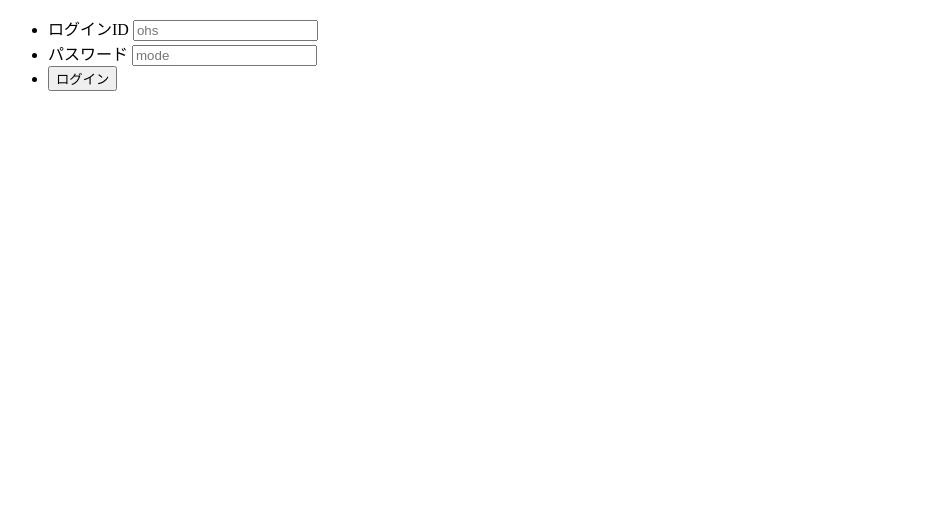
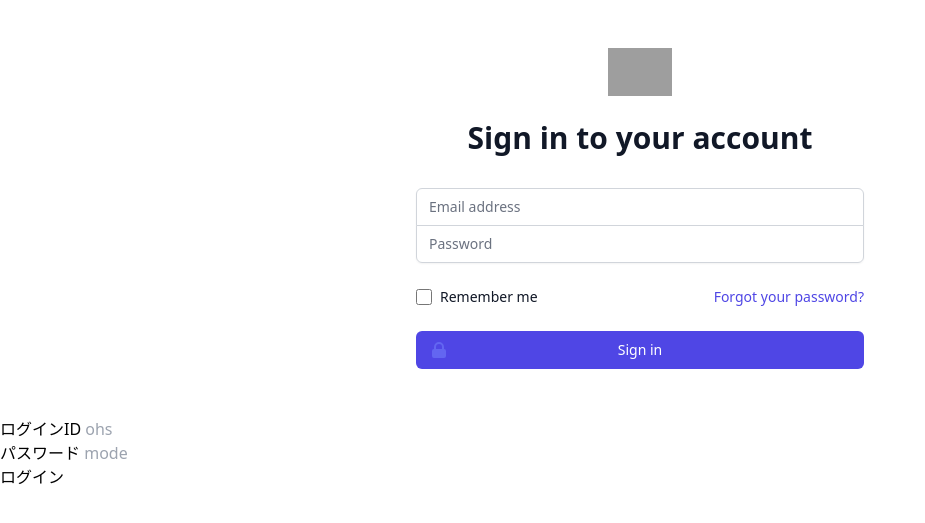
Before and after one commit to i-d000/profile, a PHP site: page /login in a window 1280 px wide. Shown: the top 523 px of the page, without its empty margins (0-925 px from the left). Run offline with PHP 8.4, Linux system fonts and the light colour scheme; some libraries are stand-ins or nearby versions; grey boxes are pictures that could not be loaded.

Commit message:
tailwind

```diff
--- a/view/login.php
+++ b/view/login.php
@@ -1,28 +1,76 @@
 <!DOCTYPE html>
 <html lang="en">
+
 <head>
     <meta charset="UTF-8">
     <meta http-equiv="X-UA-Compatible" content="IE=edge">
     <meta name="viewport" content="width=device-width, initial-scale=1.0">
     <title>ログイン画面</title>
     <link rel="stylesheet" type="text/css">
+    <script src="https://cdn.tailwindcss.com"></script>
 </head>
+
 <body>
+    <div class="min-h-full flex items-center justify-center py-12 px-4 sm:px-6 lg:px-8">
+        <div class="max-w-md w-full space-y-8">
+            <div>
+                <img class="mx-auto h-12 w-auto" src="https://tailwindui.com/img/logos/workflow-mark-indigo-600.svg" alt="Workflow">
+                <h2 class="mt-6 text-center text-3xl font-extrabold text-gray-900">Sign in to your account</h2>
+            </div>
+            <form class="mt-8 space-y-6" action="#" method="POST">
+                <input type="hidden" name="remember" value="true">
+                <div class="rounded-md shadow-sm -space-y-px">
+                    <div>
+                        <label for="email-address" class="sr-only">6桁学籍番号</label>
+                        <input id="email-address" name="email" type="email" autocomplete="email" required class="appearance-none rounded-none relative block w-full px-3 py-2 border border-gray-300 placeholder-gray-500 text-gray-900 rounded-t-md focus:outline-none focus:ring-indigo-500 focus:border-indigo-500 focus:z-10 sm:text-sm" placeholder="Email address">
+                    </div>
+                    <div>
+                        <label for="password" class="sr-only">Password</label>
+                        <input id="password" name="password" type="password" autocomplete="current-password" required class="appearance-none rounded-none relative block w-full px-3 py-2 border border-gray-300 placeholder-gray-500 text-gray-900 rounded-b-md focus:outline-none focus:ring-indigo-500 focus:border-indigo-500 focus:z-10 sm:text-sm" placeholder="Password">
+                    </div>
+                </div>
+
+                <div class="flex items-center justify-between">
+                    <div class="flex items-center">
+                        <input id="remember-me" name="remember-me" type="checkbox" class="h-4 w-4 text-indigo-600 focus:ring-indigo-500 border-gray-300 rounded">
+                        <label for="remember-me" class="ml-2 block text-sm text-gray-900"> Remember me </label>
+                    </div>
+
+                    <div class="text-sm">
+                        <a href="#" class="font-medium text-indigo-600 hover:text-indigo-500"> Forgot your password? </a>
+                    </div>
+                </div>
+
+                <div>
+                    <button type="submit" class="group relative w-full flex justify-center py-2 px-4 border border-transparent text-sm font-medium rounded-md text-white bg-indigo-600 hover:bg-indigo-700 focus:outline-none focus:ring-2 focus:ring-offset-2 focus:ring-indigo-500">
+                        <span class="absolute left-0 inset-y-0 flex items-center pl-3">
+                            <!-- Heroicon name: solid/lock-closed -->
+                            <svg class="h-5 w-5 text-indigo-500 group-hover:text-indigo-400" xmlns="http://www.w3.org/2000/svg" viewBox="0 0 20 20" fill="currentColor" aria-hidden="true">
+                                <path fill-rule="evenodd" d="M5 9V7a5 5 0 0110 0v2a2 2 0 012 2v5a2 2 0 01-2 2H5a2 2 0 01-2-2v-5a2 2 0 012-2zm8-2v2H7V7a3 3 0 016 0z" clip-rule="evenodd" />
+                            </svg>
+                        </span>
+                        Sign in
+                    </button>
+                </div>
+            </form>
+        </div>
+    </div>
     <form action="./login.php" method="post">
         <ul>
             <li>
                 <label class="loginId">ログインID</label>
-            <input type="text" name="loginId" placeholder="ohs" value="<?php echo htmlspecialchars($displayId,ENT_QUOTES);?>"><br>
+                <input type="text" name="loginId" placeholder="ohs" value="<?php echo htmlspecialchars($displayId, ENT_QUOTES); ?>"><br>
             </li>
             <li>
                 <label class="pass">パスワード</label>
-            <input type="text"name="pass" placeholder="mode"><br>
+                <input type="text" name="pass" placeholder="mode"><br>
             </li>
             <li>
                 <button type="submit" name="btn" value="login" id="login">ログイン</button><br>
             </li>
-        <span><?php echo $msg;?></span>
+            <span><?php echo $msg; ?></span>
         </ul>
     </form>
 </body>
+
 </html>
```
Also changed, not shown: postcss.config.js (added, +7 -0 lines), tailwind.config.js (added, +7 -0 lines), 1 other file. Lines whose indentation alone changed are shown as unchanged.
